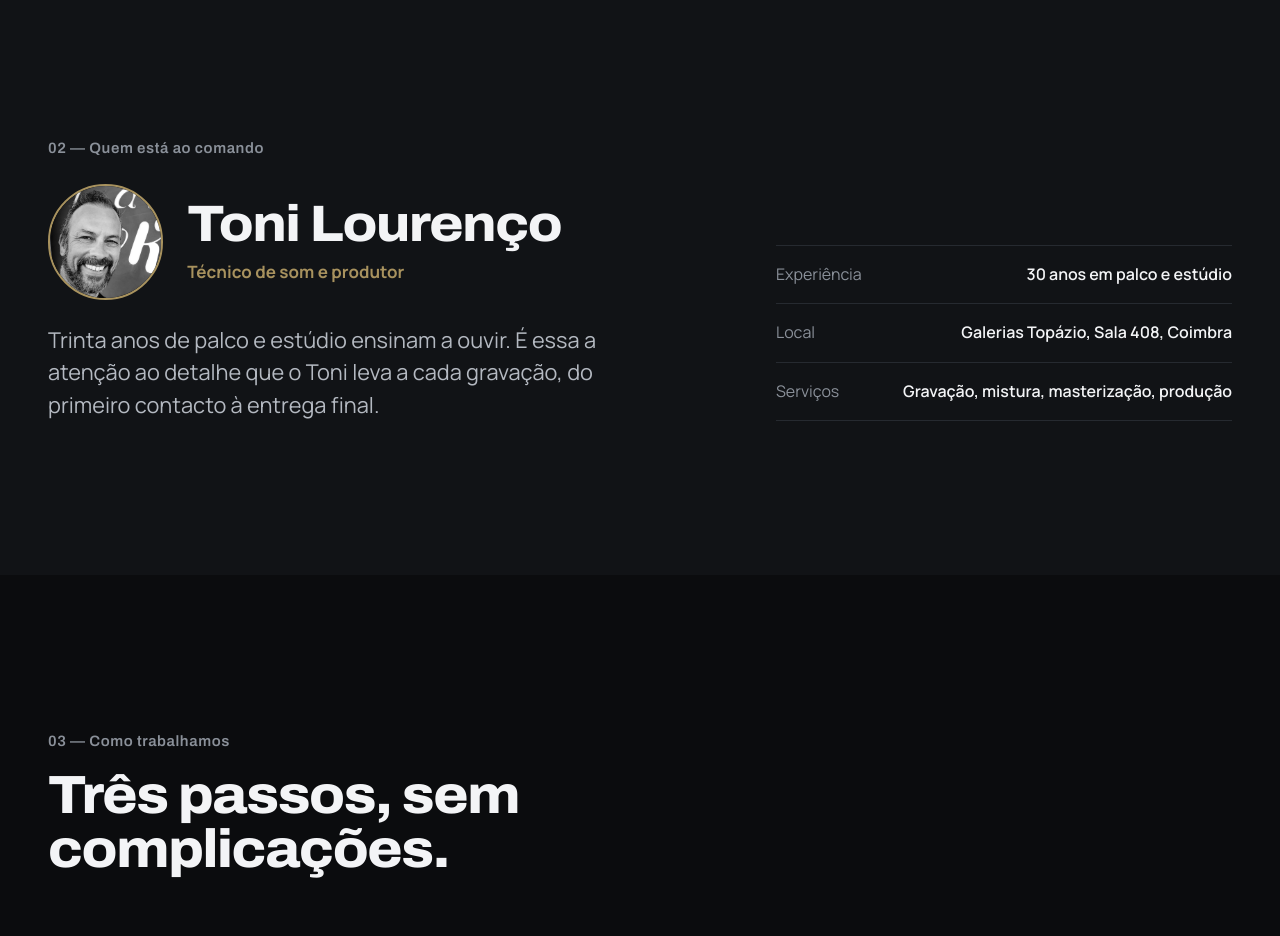
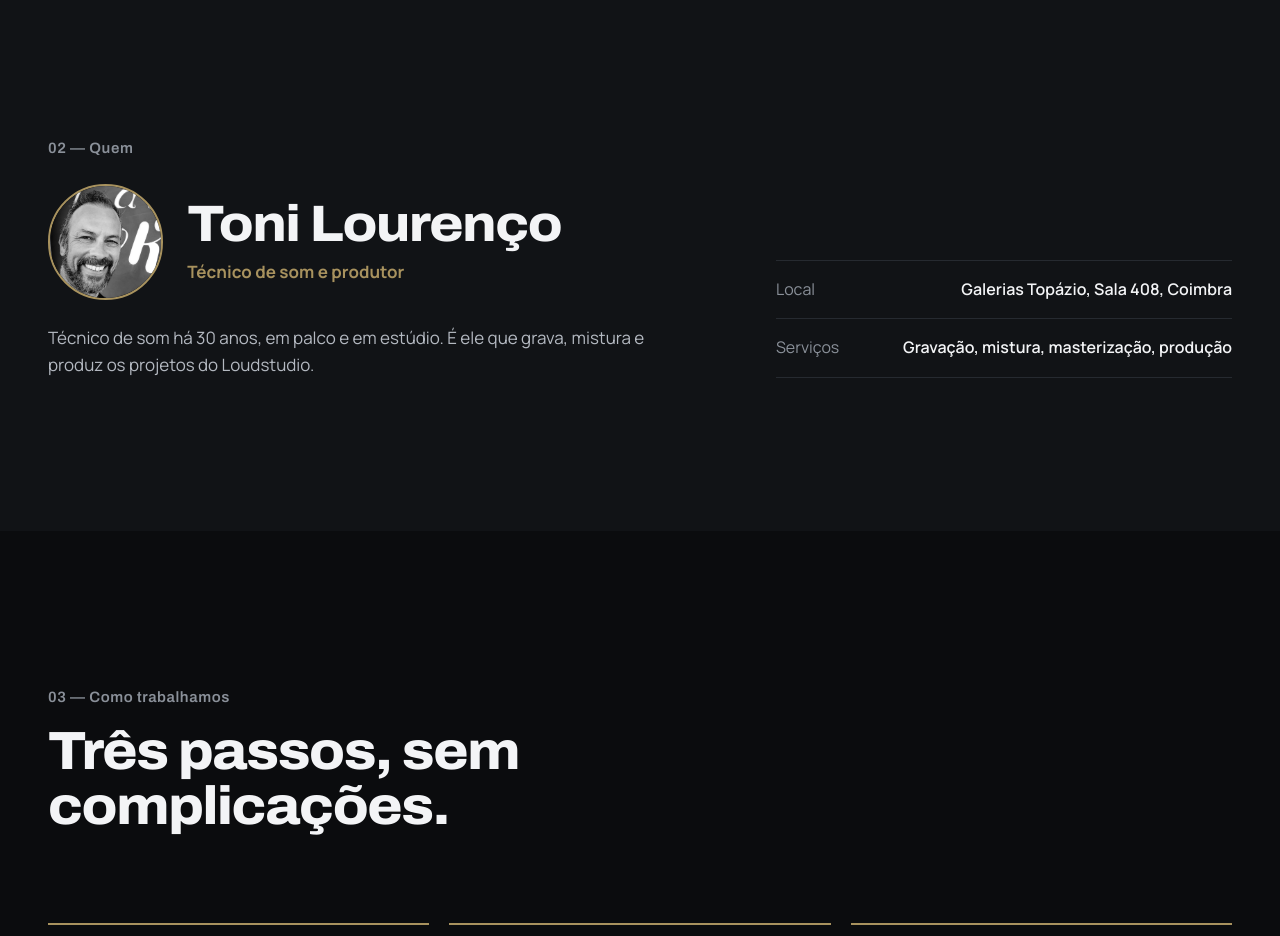
Before and after one commit to Tonilourenco/Loudstudio, a plain HTML site: page website/public/estudio/index.html in a window 1280 px wide. Shown: the part 2340-3276 px from the top of the page. Drawn offline with Linux system fonts and the light colour scheme.

Commit message:
Website: plain, factual text about Toni on the Estúdio page
Replaces the promotional paragraph with one plain sentence, renames the
section label to "Quem" and drops the "Experiência" row that repeated it.

Co-Authored-By: Claude Opus 5.5 <noreply@anthropic.com>
Claude-Session: https://claude.ai/code/session_01BG5GuYZB1s45KCDu9raZV8

```diff
--- a/website/public/assets/css/style.css
+++ b/website/public/assets/css/style.css
@@ -1210,6 +1210,6 @@ a.contact-list__value:hover { color: var(--accent); }
 .stack-sm { margin-top: 12px; }
 
 /* Space between a heading and the text right after it */
-.h-xl + .lead, .h-lg + .lead, .h-lg + p, .h-md + p, .person__head + .lead { margin-top: 24px; }
+.h-xl + .lead, .h-lg + .lead, .h-lg + p, .h-md + p, .person__head + p { margin-top: 24px; }
 .lead + p { margin-top: 20px; }
 .hero__title.h-xl { max-width: none; }
--- a/website/public/estudio/index.html
+++ b/website/public/estudio/index.html
@@ -24,9 +24,9 @@
 <link rel="manifest" href="/site.webmanifest">
 <link rel="preload" href="/assets/fonts/archivo-latin-var.woff2" as="font" type="font/woff2" crossorigin>
 <link rel="preload" href="/assets/fonts/manrope-latin-var.woff2" as="font" type="font/woff2" crossorigin>
-<link rel="stylesheet" href="/assets/css/style.css?v=95e3115036">
+<link rel="stylesheet" href="/assets/css/style.css?v=b02cf0e1fc">
 <script>document.documentElement.classList.add("js")</script>
-<script src="/assets/js/main.js?v=95e3115036" defer></script>
+<script src="/assets/js/main.js?v=b02cf0e1fc" defer></script>
 </head>
 <body class="">
 <a class="skip-link" href="#conteudo">Saltar para o conteúdo</a>
@@ -127,7 +127,7 @@
   <div class="container">
     <div class="person">
       <div class="reveal">
-        <p class="section-head__index">02 — Quem está ao comando</p>
+        <p class="section-head__index">02 — Quem</p>
         <div class="person__head">
           <img class="person__photo" src="/assets/img/estudio/toni-640.webp" width="640" height="643" alt="Retrato de Toni Lourenço, a sorrir" loading="lazy" decoding="async">
           <div>
@@ -135,11 +135,10 @@
             <p class="person__role">Técnico de som e produtor</p>
           </div>
         </div>
-        <p class="lead">Trinta anos de palco e estúdio ensinam a ouvir. É essa a atenção ao detalhe que o Toni leva a cada gravação, do primeiro contacto à entrega final.</p>
+        <p class="muted">Técnico de som há 30 anos, em palco e em estúdio. É ele que grava, mistura e produz os projetos do Loudstudio.</p>
       </div>
       <div class="reveal">
         <ul class="facts">
-          <li><span>Experiência</span><span>30 anos em palco e estúdio</span></li>
           <li><span>Local</span><span>Galerias Topázio, Sala 408, Coimbra</span></li>
           <li><span>Serviços</span><span>Gravação, mistura, masterização, produção</span></li>
         </ul>
```
Also changed, not shown: website/public/404.html (+2 -2 lines), website/public/contactos/index.html (+2 -2 lines), website/public/es/li-lac/index.html (+2 -2 lines), website/public/index.html (+2 -2 lines), website/public/li-lac/index.html (+2 -2 lines), website/public/privacidade/index.html (+2 -2 lines), website/src/pages/estudio/index.html (+2 -3 lines).
